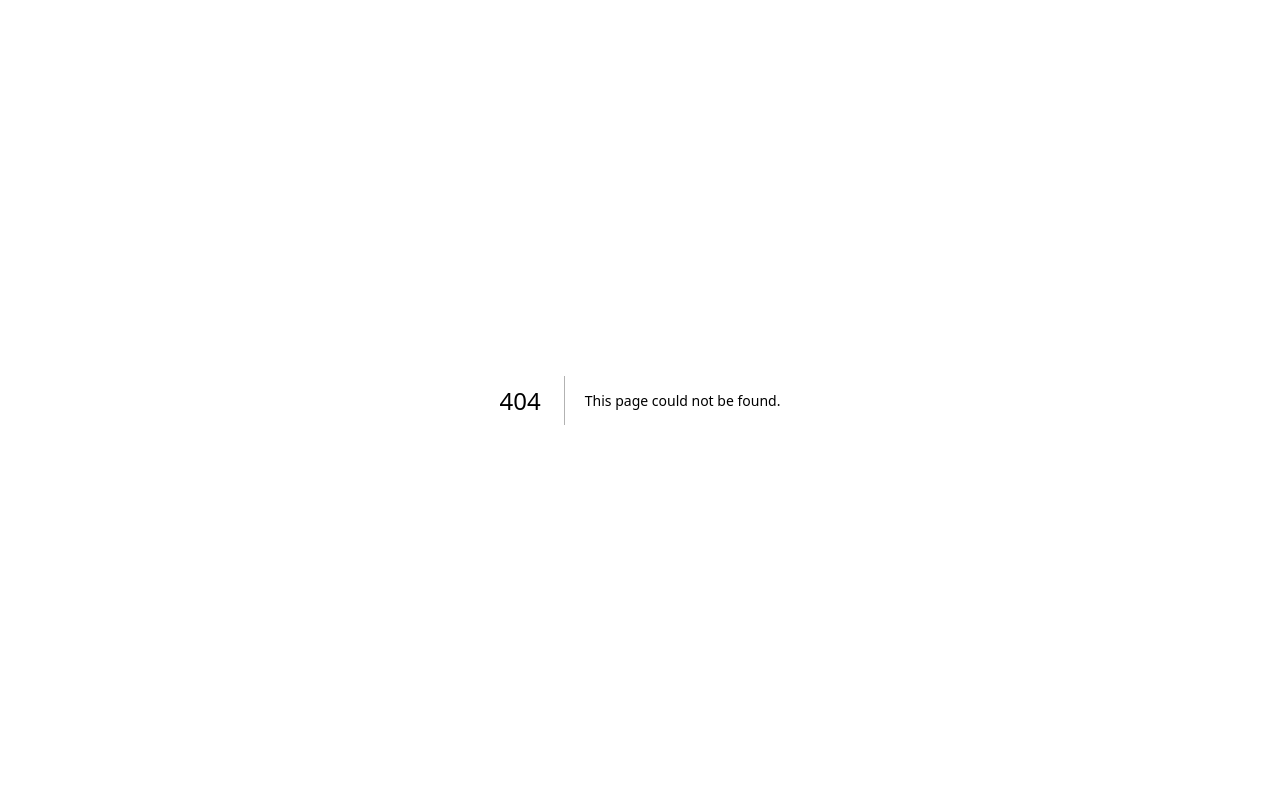
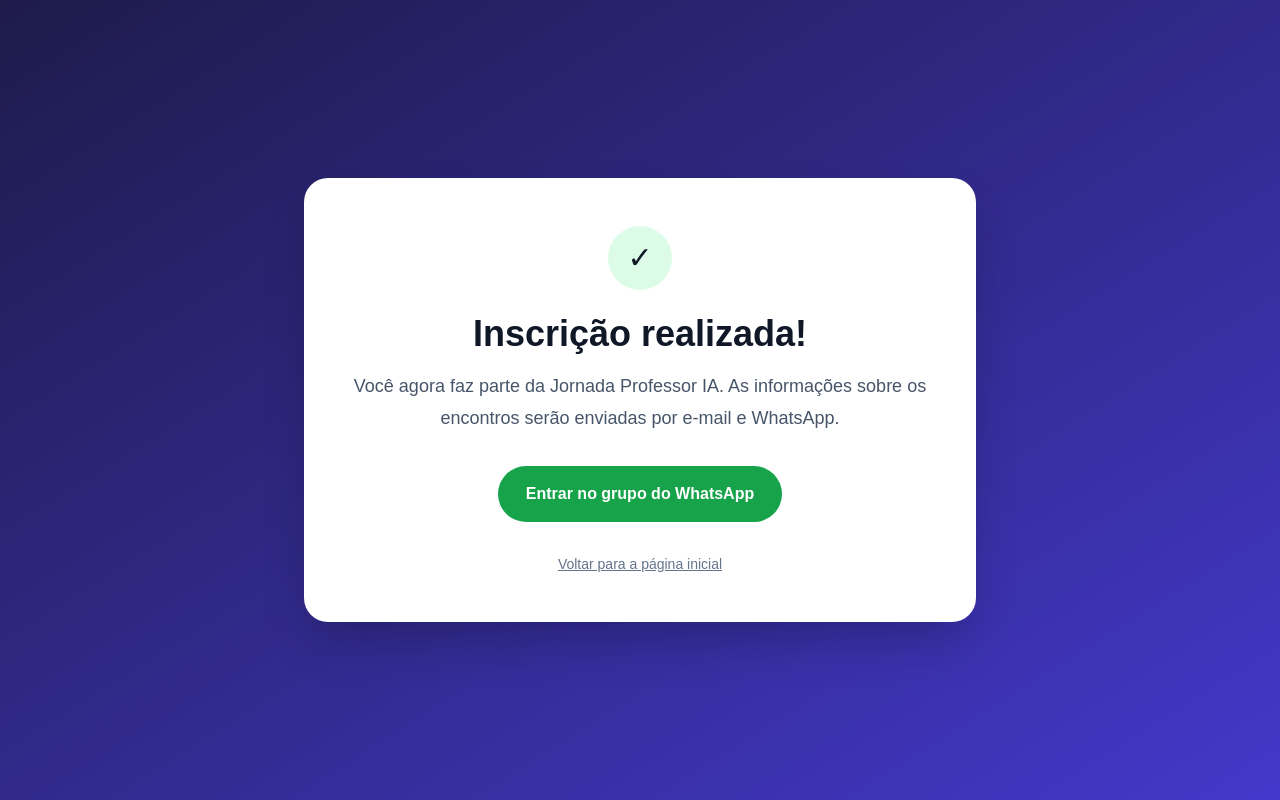
Before and after one commit to SanvalEbert/professor-ia, a Next.js app: page /confirmacao in a window 1280 px wide. Before the commit this address had no page. Built offline with nearby package versions, Linux system fonts and the light colour scheme; no server answers.

Commit message:
feat: add registration confirmation page

```diff
--- /dev/null
+++ b/app/confirmacao/page.tsx
@@ -0,0 +1,14 @@
+export default function Confirmacao() {
+  const whatsapp = process.env.NEXT_PUBLIC_WHATSAPP_GROUP_URL || "#";
+  return (
+    <main className="grid min-h-screen place-items-center bg-gradient-to-br from-indigo-950 to-indigo-700 px-5 text-white">
+      <section className="w-full max-w-2xl rounded-3xl bg-white p-8 text-center text-ink shadow-2xl md:p-12">
+        <div className="mx-auto grid h-16 w-16 place-items-center rounded-full bg-green-100 text-3xl">✓</div>
+        <h1 className="mt-6 text-4xl font-black">Inscrição realizada!</h1>
+        <p className="mt-4 text-lg leading-8 text-slate-600">Você agora faz parte da Jornada Professor IA. As informações sobre os encontros serão enviadas por e-mail e WhatsApp.</p>
+        {whatsapp !== "#" && <a href={whatsapp} className="mt-8 inline-flex rounded-full bg-green-600 px-7 py-4 font-bold text-white">Entrar no grupo do WhatsApp</a>}
+        <p className="mt-8 text-sm text-slate-500"><a href="/" className="underline">Voltar para a página inicial</a></p>
+      </section>
+    </main>
+  );
+}
```
